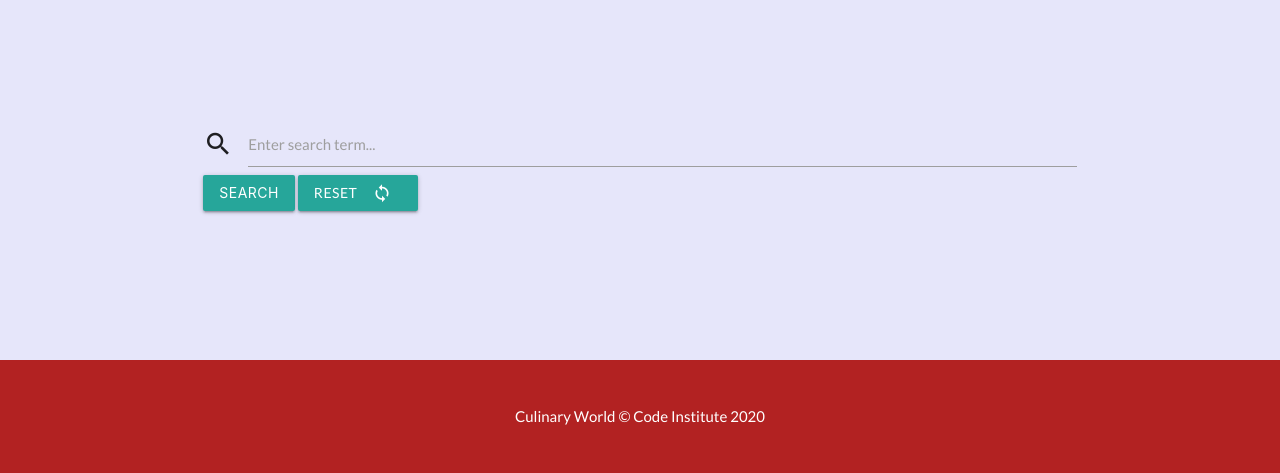
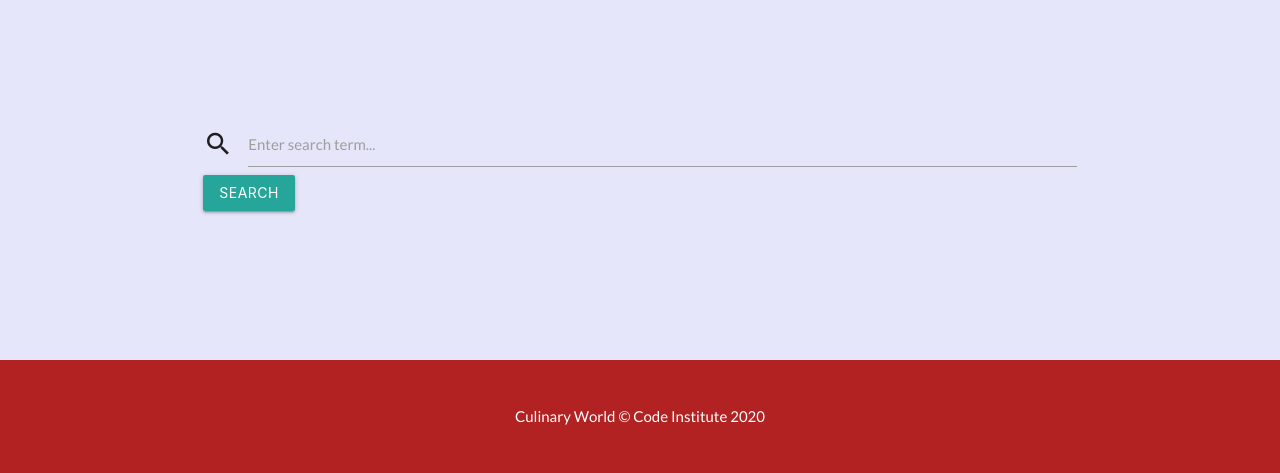
Before and after one commit to adrian80z/Culinary-World, a Flask app: page / in a window 1280 px wide. Shown: the part 464-937 px from the top of the page. Run offline with Flask 2, Linux system fonts and the light colour scheme; data that the repository does not hold is empty; some libraries are stand-ins or nearby versions.

Commit message:
removed reset button

```diff
--- a/templates/recipes.html
+++ b/templates/recipes.html
@@ -34,8 +34,6 @@
                 <label for="search">Enter search term...</label>
                 <div class="card-action">
                     <button type="submit" class="btn btn-info">Search </button>
-                    <a href="{{ url_for('all_recipes') }}" class="btn waves-effect waves-light"><i
-                            class="material-icons right">sync</i>Reset</a>
                 </div><!-- // card-action -->
             </div><!-- // search-bar -->
         </form><!-- // form -->
```
